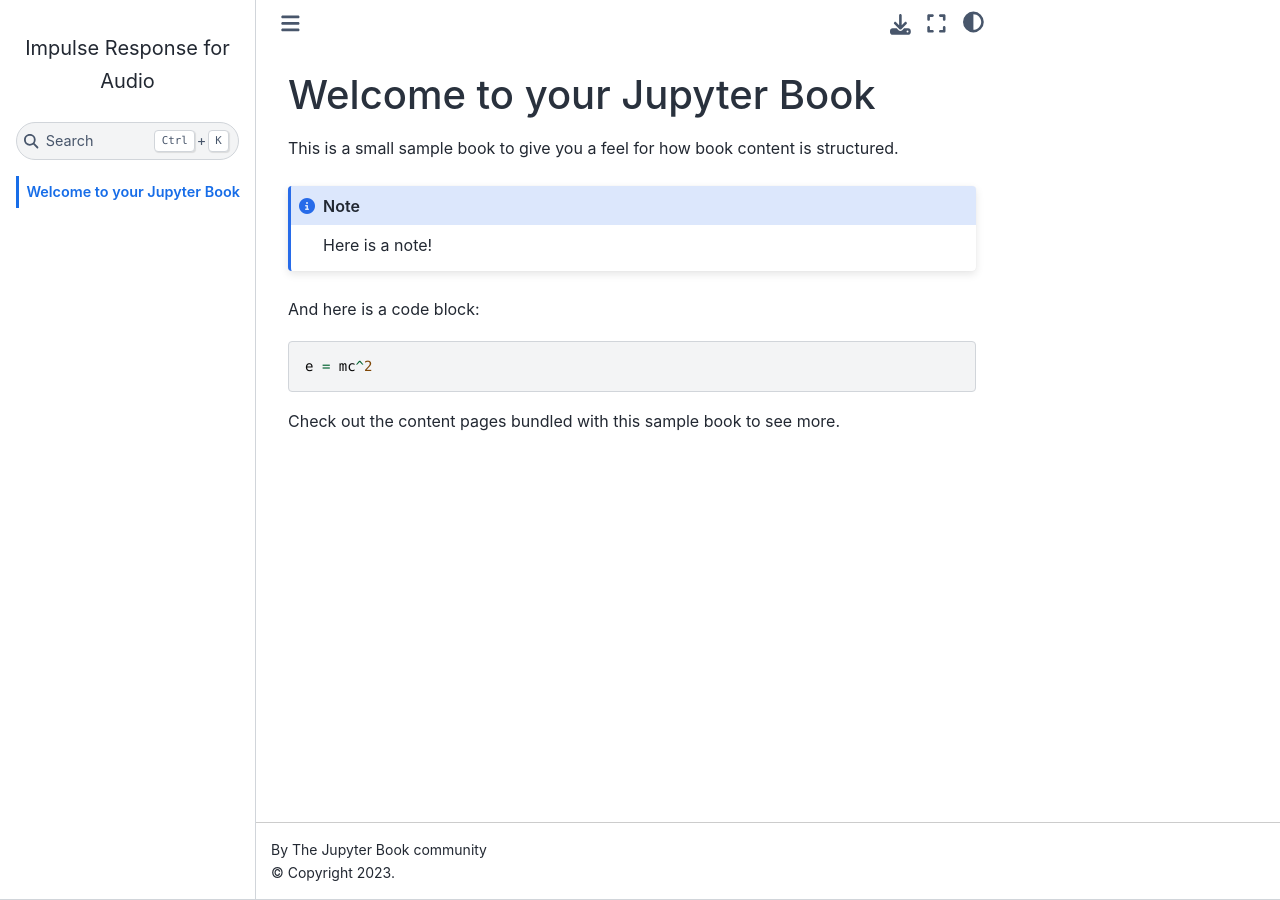
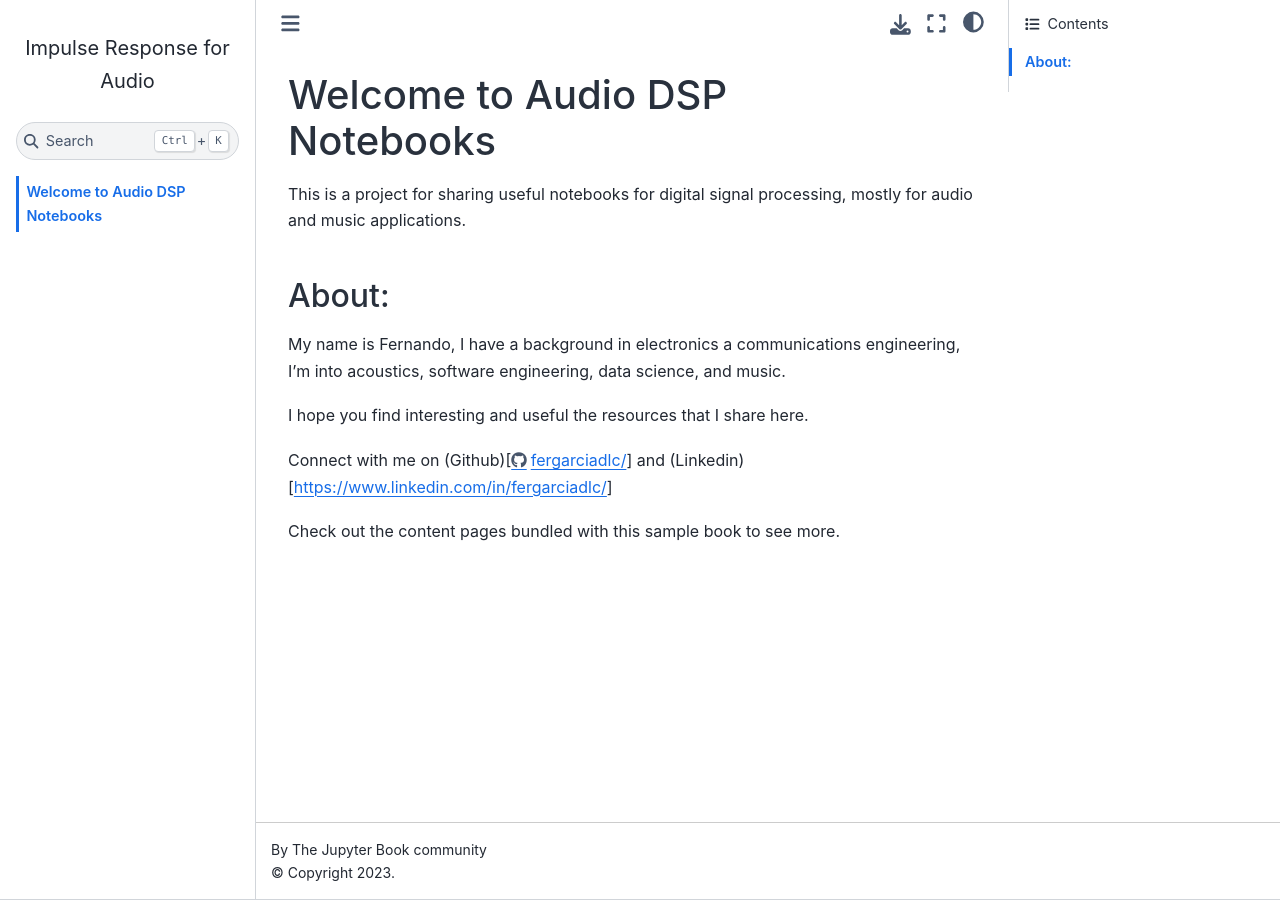
Before and after one commit to fergarciadlc/audio_dsp_notebooks, a Jupyter Book: the page built from landing-page.md, in a window 1280 px wide. Built offline with Jupyter Book 1.0.4 settings and Sphinx 7.4.7 and the Sphinx Book theme 1.1.4, drawn with Linux system fonts in a browser that asks for light colours; pages that are not in the unit, such as notebooks, are missing from menus.

Commit message:
updated landing page

````diff
--- a/landing-page.md
+++ b/landing-page.md
@@ -1,16 +1,12 @@
-# Welcome to your Jupyter Book
+# Welcome to Audio DSP Notebooks
 
-This is a small sample book to give you a feel for how book content is
-structured.
+This is a project for sharing useful notebooks for digital signal processing, mostly for audio and music applications.
 
-:::{note}
-Here is a note!
-:::
+## About:
+My name is Fernando, I have a background in electronics a communications engineering, I'm into acoustics, software engineering, data science, and music.
 
-And here is a code block:
+I hope you find interesting and useful the resources that I share here.
 
-```
-e = mc^2
-```
+Connect with me on (Github)[https://github.com/fergarciadlc/] and (Linkedin)[https://www.linkedin.com/in/fergarciadlc/]
 
 Check out the content pages bundled with this sample book to see more.
````
Also changed, not shown: 5 other files.
